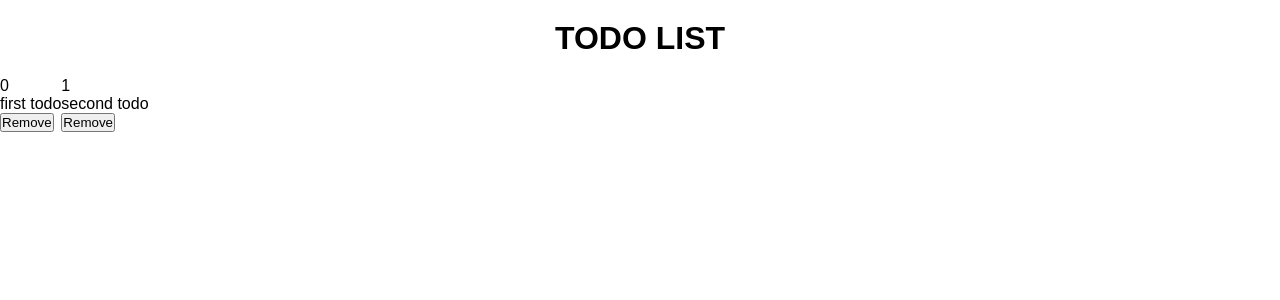
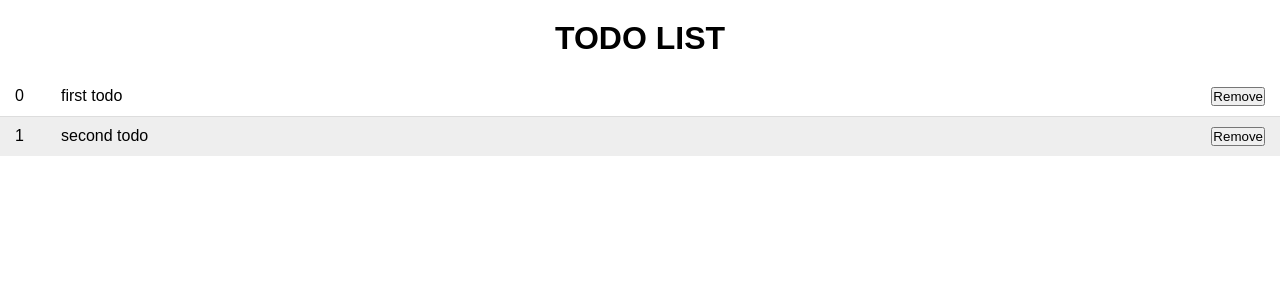
Before and after one commit to daalimouhcine/angular-todo_list, an Angular app: page / in a window 1280 px wide. Shown: the top 300 px of the page. Built offline with nearby package versions, Linux system fonts and the light colour scheme.

Commit message:
add method to check the todo or uncheck it and other method to delete it.

```diff
--- a/src/app/components/todos/todos.component.css
+++ b/src/app/components/todos/todos.component.css
@@ -1,4 +1,56 @@
-.todos {
-display: flex;
+.todo {
+  display: flex;
+  padding: 10px 15px;
+  background-color: #FFF;
+  border-bottom: 1px solid #DDD;
+}
 
+.todo:nth-child(even) {
+  background-color: #EEE;
 }
+
+.todo:last-of-type {
+  border-bottom: 0;
+}
+
+.todo .id {
+  flex: 1 1 50px;
+}
+
+.todo .content {
+  flex: 1 1 100%;
+}
+
+.todo.done .content {
+  text-decoration: line-through;
+}
+
+.todo-input {
+  display: block;
+  width: 100%;
+  padding: 10px 15px;
+  appearance: none;
+  border: none;
+  background-color: #F3F3F3;
+  margin-top: 15px;
+  font-size: 20px;
+  outline: none;
+}
+
+.todo-submit {
+  display: block;
+  width: 100%;
+  max-width: 200px;
+  appearance: none;
+  border: none;
+  outline: none;
+  background: none;
+
+  background-color: #FE4880;
+  color: #FFF;
+  margin: 15px auto;
+
+  padding: 10px 15px;
+  font-size: 18px;
+  font-weight: 700;
+}
--- a/src/app/components/todos/todos.component.ts
+++ b/src/app/components/todos/todos.component.ts
@@ -24,4 +24,12 @@ export class TodosComponent implements OnInit {
     ]
   }
 
+  toggleCopletion (id:number):void {
+    this.todos[id].completed = !this.todos[id].completed;
+  }
+
+  removeTodo (id:number):void {
+    this.todos.splice(id,1);
+  }
+
 }
```
